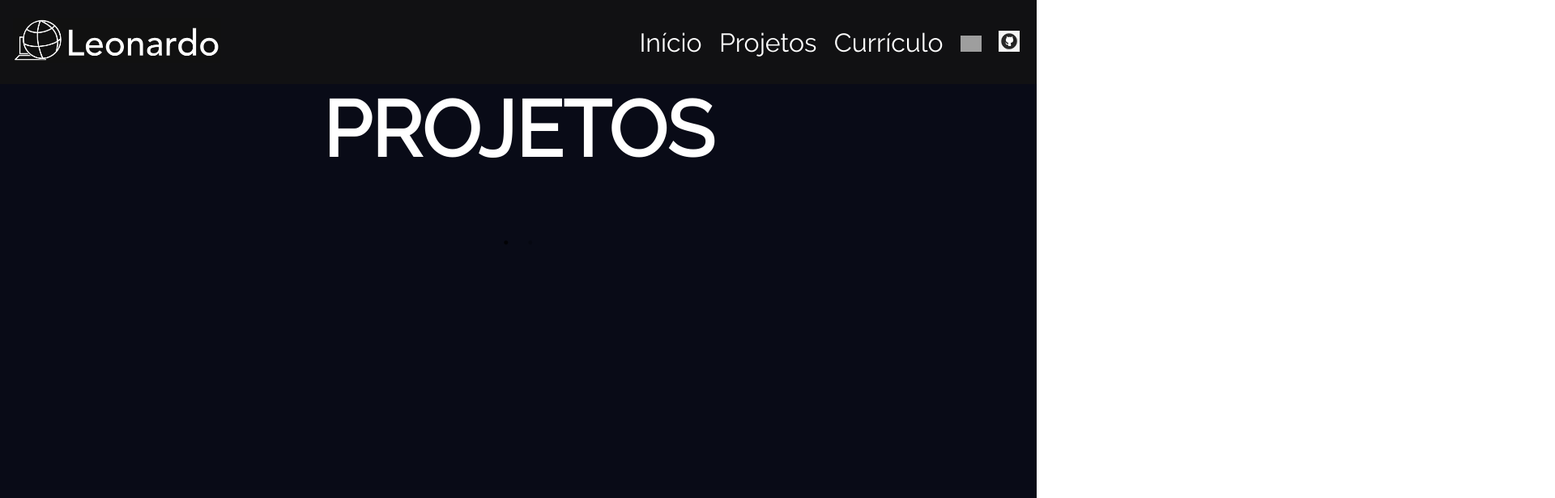
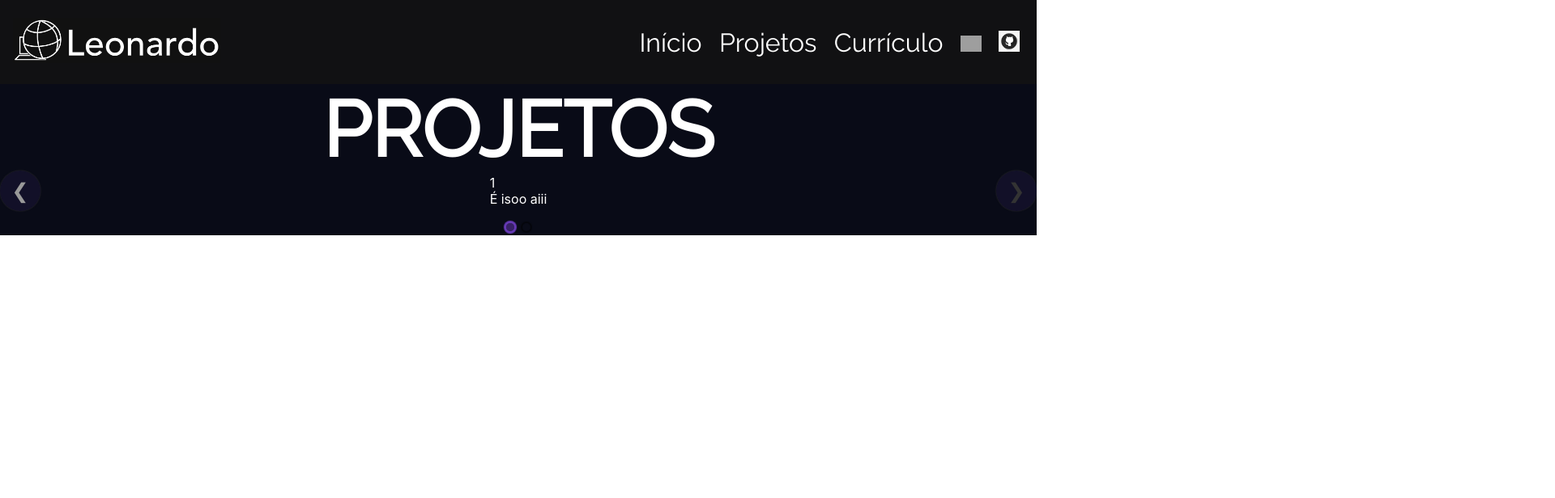
Before and after one commit to Le0z1nk/Portfolio, a React (Create React App) app: page /projetos in a window 1280 px wide. Shown: the top 616 px of the page at 81% size, 1920 px wide, since content can reach past the window. Built offline with nearby package versions, Linux system fonts and the light colour scheme; grey boxes are pictures that could not be loaded.

Commit message:
fazendo parte de projetos

```diff
--- a/package.json
+++ b/package.json
@@ -8,6 +8,7 @@
     "@testing-library/user-event": "^13.5.0",
     "react": "^18.2.0",
     "react-dom": "^18.2.0",
+    "react-elastic-carousel": "^0.11.5",
     "react-router-dom": "^6.10.0",
     "react-scripts": "5.0.1",
     "react-slick": "^0.29.0",
--- a/public/index.html
+++ b/public/index.html
@@ -28,17 +28,6 @@
     <link rel="preconnect" href="https://fonts.googleapis.com">
 <link rel="preconnect" href="https://fonts.gstatic.com" crossorigin>
 <link href="https://fonts.googleapis.com/css2?family=Raleway&display=swap" rel="stylesheet">
-<link
-  rel="stylesheet"
-  type="text/css"
-  charset="UTF-8"
-  href="https://cdnjs.cloudflare.com/ajax/libs/slick-carousel/1.6.0/slick.min.css"
-/>
-<link
-  rel="stylesheet"
-  type="text/css"
-  href="https://cdnjs.cloudflare.com/ajax/libs/slick-carousel/1.6.0/slick-theme.min.css"
-/>
   </head>
   <body>
     <noscript>You need to enable JavaScript to run this app.</noscript>
--- a/src/Components/Main/main.js
+++ b/src/Components/Main/main.js
@@ -11,7 +11,7 @@ export default function Main() {
           </S.ImagemPrincipal>
           <S.CaixaSobre>
           <S.Titulo1>Sobre mim</S.Titulo1>
-          <S.Paragrafo> Olá! Me chamo Leonardo e sou programador Front-End.</S.Paragrafo>
+          <S.Paragrafo> Olá! Me chamo Leonardo e sou programador Front-End./email: leoamorim132@gmail.com</S.Paragrafo>
           </S.CaixaSobre>
           <S.CaixaHab>
             <S.TituloHab>Habilidades</S.TituloHab>
--- a/src/Components/projetos.js
+++ b/src/Components/projetos.js
@@ -1,6 +1,6 @@
 import React from 'react'
 import styled from 'styled-components'
-import Slider from 'react-slick'
+import Carousel from 'react-elastic-carousel'
 
 export const ContainerProjetos = styled.section `
 background-color: rgb(9, 11, 23);
@@ -8,7 +8,6 @@ color: white;
 display: flex;
 flex-direction: column;
 align-items: center;
-height: 84.5vh;
 h1 {
     font-size: 6rem;
     font-family: 'Raleway', sans-serif;
@@ -17,26 +16,18 @@ h1 {
 
 
 export default function Projetos() {
-var settings = {
-    dots: true,
-    easing: true,
-    centerMode: true,
-    speed: 500,
-    slidesToShow: 1,
-    slidesToScroll: 1
-}
+
 
     return(
         <ContainerProjetos>
         <h1> PROJETOS</h1>
-        <Slider {...settings}>
-            <div>
-                <h3>1</h3>
-            </div>
-            <div>
-                <h3>2</h3>
-            </div>
-        </Slider>
+        <Carousel itemsToShow={1}>
+        <div>
+         <p>1</p>
+         <p>É isoo aiii</p>
+         </div>
+         <p>2</p>
+        </Carousel>
         </ContainerProjetos>
     )
 }
```
Also changed, not shown: 1 other file (tests, documents, lock files or other folders).
